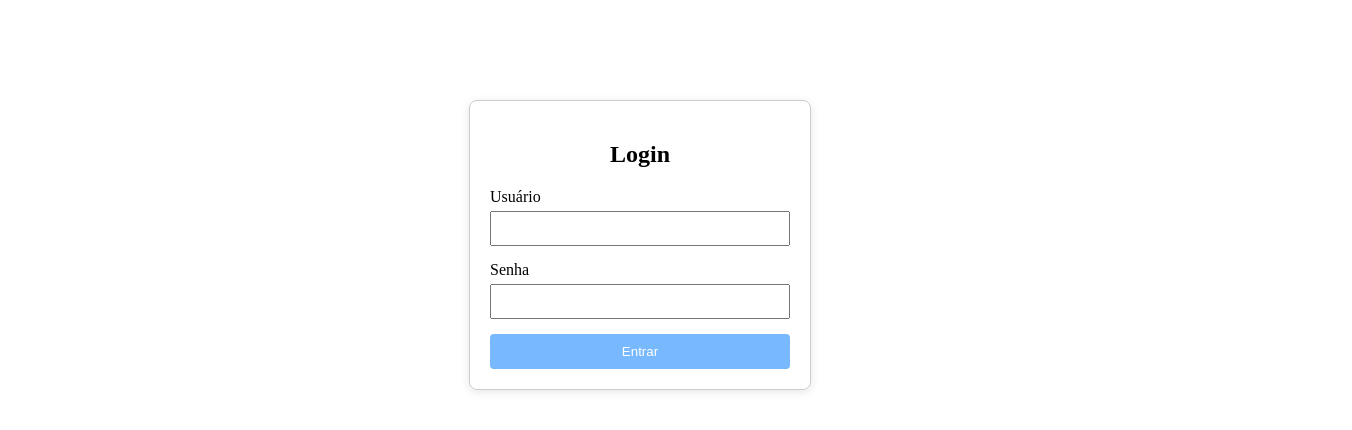
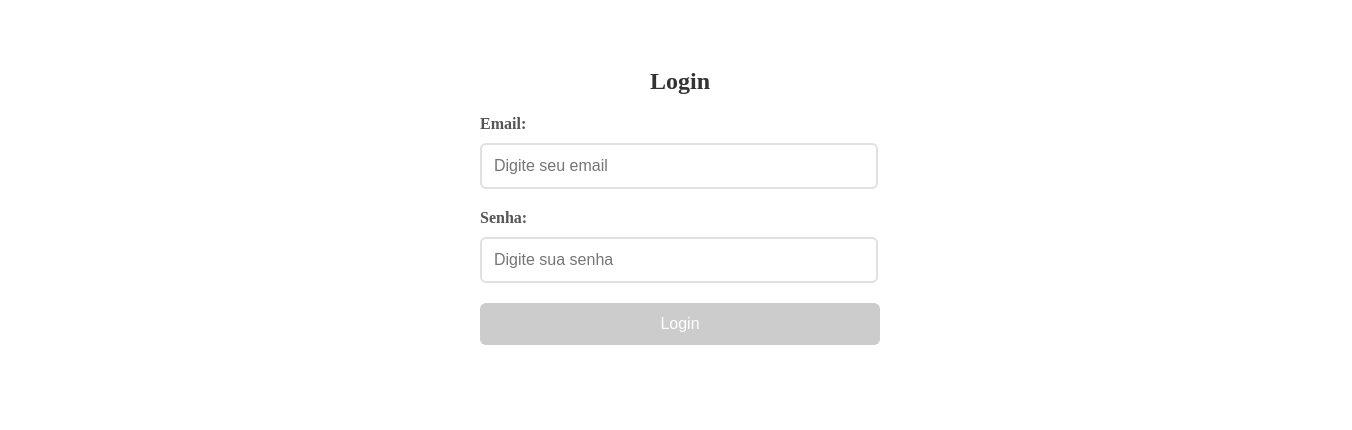
Before and after one commit to diegosolliveira/ListaComprasRestic, an Angular app: page /login in a window 1280 px wide. Shown: the top 430 px of the page, 1352 px wide, since content can reach past the window. Built offline with nearby package versions, Linux system fonts and the light colour scheme.

Commit message:
feat: adiciona arquivos de autenticação e dados do db.json

```diff
--- a/db.json
+++ b/db.json
@@ -1,20 +1,32 @@
 {
   "users": [
-      { "id": 1, "name": "Alice", "email": "alice@exemplo.com" },
-      { "id": 2, "name": "Bob", "email": "bob@exemplo.com" }
-    ],
-    "shopping-list": [
     {
-        "id": 1,
-        "title": "Planejar reunião semanal",
-        "userId": 2,
-        "included": false
+      "id": "1",
+      "name": "Alice",
+      "email": "alice@exemplo.com",
+      "password": "alicedofacebook"
     },
     {
-        "id": 2,
-        "title": "Revisar proposta de orçamento",
+      "id": "2",
+      "name": "Bob",
+      "email": "bob@exemplo.com",
+      "password": "bobdarley"
+    }
+  ],
+  "lista-compras": [
+    {
+      "id": "3",
+      "title": "Macarrão",
       "userId": 1,
-        "included": false
+      "included": true,
+      "price": 3
+    },
+    {
+      "id": "c5ce",
+      "title": "churrasco",
+      "userId": 1,
+      "included": false,
+      "price": 2
     }
   ]
 }
--- a/src/app/lista-compras/lista-compras.component.css
+++ b/src/app/lista-compras/lista-compras.component.css
@@ -1,15 +1,59 @@
+body {
+  font-family: 'Arial', sans-serif;
+  background-color: #f0f4f8;
+  margin: 0;
+  padding: 20px;
+}
+
+.navbar {
+  background-color: #007bff;
+  color: white;
+  padding: 15px 20px;
+  display: flex;
+  justify-content: space-between;
+  align-items: center;
+  border-radius: 5px;
+  margin-bottom: 20px;
+  box-shadow: 0 2px 8px rgba(0, 0, 0, 0.2);
+}
+
+.username {
+  font-weight: bold;
+  font-size: 1.2em;
+}
+
+.logout-button {
+  background-color: transparent;
+  border: 1px solid white;
+  border-radius: 4px;
+  color: white;
+  padding: 8px 12px;
+  cursor: pointer;
+  transition: background-color 0.3s;
+  font-size: 1em;
+}
+
+.logout-button:hover {
+  background-color: rgba(255, 255, 255, 0.2);
+}
+
 .card {
-  background-color: #f9f9f9;
+  background-color: #ffffff;
   padding: 20px;
-  border-radius: 8px;
-  box-shadow: 0 4px 8px rgba(0, 0, 0, 0.1);
+  border-radius: 10px;
+  box-shadow: 0 4px 15px rgba(0, 0, 0, 0.1);
   margin-bottom: 20px;
+  transition: transform 0.2s, box-shadow 0.3s;
+}
+
+.card:hover {
+  transform: translateY(-2px);
+  box-shadow: 0 8px 20px rgba(0, 0, 0, 0.2);
 }
 
 .lista {
   display: grid;
-  grid-template-columns: 1fr 1fr;
-  gap: 16px;
+  gap: 20px;
 }
 
 .editing {
@@ -29,41 +73,40 @@ form {
   text-align: center;
 }
 
-input[type="text"] {
-  padding: 8px;
-  width: 60%;
+input[type="text"],
+input[type="number"] {
+  padding: 12px;
   margin-right: 10px;
   font-size: 1rem;
   border: 1px solid #ccc;
   border-radius: 4px;
-  transition: border-color 0.3s;
+  transition: border-color 0.3s, box-shadow 0.3s;
+  background-color: #f9f9f9;
 }
 
-input[type="text"]:focus {
+input[type="text"]:focus,
+input[type="number"]:focus {
   border-color: #007bff;
   outline: none;
+  box-shadow: 0 0 5px rgba(0, 123, 255, 0.5);
 }
 
 button {
-  padding: 10px;
-  margin: 5px;
+  padding: 14px 15px;
+  margin: 0px 5px;
   border: none;
   border-radius: 4px;
   background-color: #007bff;
   color: white;
   cursor: pointer;
   transition: background-color 0.3s, transform 0.3s;
-}
-
-button i {
-  margin: 0 auto;
+  font-weight: bold;
 }
 
 button:hover {
   background-color: #0056b3;
   transform: scale(1.05);
 }
-
 
 ul {
   list-style-type: none;
@@ -72,19 +115,43 @@ ul {
 
 li {
   display: grid;
-  grid-template-columns: 1fr 0fr 0fr;
+  grid-template-columns: 1fr auto auto;
   justify-content: space-between;
-  padding: 10px;
-  border-radius: 4px;
-  margin-bottom: 5px;
-  align-items: center;
-  transition: background-color 0.3s;
+  padding: 12px;
+  border-radius: 6px;
+  margin-bottom: 10px;
+  background-color: #e9ecef;
+  transition: background-color 0.3s, transform 0.2s;
+}
+
+li:hover {
+  background-color: #dee2e6;
+  transform: translateY(-1px);
 }
 
 li span {
   flex-grow: 1;
   margin-right: 10px;
+  color: #495057;
 }
+
+.logout-button {
+  background-color: #007bff;
+  border: none;
+  border-radius: 5px;
+  color: white;
+  padding: 8px 15px;
+  cursor: pointer;
+  transition: background-color 0.3s, transform 0.3s;
+  font-size: 1em;
+  font-weight: bold;
+}
+
+.logout-button:hover {
+  background-color: #2381e6;
+  transform: translateY(-2px);
+}
+
 
 @media (max-width: 600px) {
   .lista {
@@ -93,12 +160,13 @@ li span {
     gap: 16px;
   }
 
-  input[type="text"] {
-    width: 50%;
+  input[type="text"],
+  input[type="number"] {
+    width: 100%;
     margin-bottom: 10px;
   }
 
   button {
-    margin: 5px;
+    width: 100%;
   }
 }
--- a/src/app/lista-compras/lista-compras.component.html
+++ b/src/app/lista-compras/lista-compras.component.html
@@ -1,8 +1,15 @@
 <div>
+  <nav>
+    <ul>
+      <button class="logout-button" (click)="logout()">Logout</button>
+    </ul>
+  </nav>
+
   <h2>Lista de Compras</h2>
 
   <form (submit)="addItem()">
-      <input type="text" [(ngModel)]="newItem" name="newItem" placeholder="Adicione um item" required>
+    <input type="text" [(ngModel)]="newItem" name="newItem" placeholder="Adicione um item" required />
+    <input type="number" [(ngModel)]="newPrice" name="newPrice" placeholder="Preço" required min="0" step="0.01" />
     <button type="submit">Adicionar</button>
   </form>
 
@@ -11,14 +18,14 @@
       <h3>Itens Não Comprados</h3>
       <ul>
         <li *ngFor="let item of items; let i = index">
-                <ng-container *ngIf="!item.bought">
+          <ng-container *ngIf="!item.included">
             <div *ngIf="item.editing" class="editing">
-                    <input type="text" [(ngModel)]="item.name" name="itemName{{i}}" (blur)="saveItem(item, item.name)" required>
-                    <button (click)="saveItem(item, item.name)"><i class="fas fa-save"></i></button>
+              <input type="text" [(ngModel)]="item.title" name="itemName{{ i }}" required />
+              <input type="number" [(ngModel)]="item.price" name="itemPrice{{ i }}" required min="0" step="0.01" />
+              <button (click)="saveItem(item, item.title, item.price)"><i class="fas fa-save"></i></button>
             </div>
-
-                  <div *ngIf="!item.editing" class="editing">
-                    <span>{{ item.name }}</span>
+            <div *ngIf="!item.editing" class="viewing">
+              <span>{{ item.title }} - {{ item.price | currency }}</span>
               <button (click)="editItem(item)"><i class="fas fa-edit"></i></button>
               <button (click)="toggleBought(item)"><i class="fas fa-check"></i></button>
               <button (click)="deleteItem(i)"><i class="fas fa-trash"></i></button>
@@ -32,8 +39,8 @@
       <h3>Itens Comprados</h3>
       <ul>
         <li *ngFor="let item of items; let i = index">
-                <ng-container *ngIf="item.bought">
-                  <span style="text-decoration: line-through;">{{ item.name }}</span>
+          <ng-container *ngIf="item.included">
+            <span style="text-decoration: line-through;">{{ item.title }} - {{ item.price | currency }}</span>
             <button (click)="toggleBought(item)"><i class="fas fa-undo"></i></button>
             <button (click)="deleteItem(i)"><i class="fas fa-trash"></i></button>
           </ng-container>
--- a/src/app/lista-compras/lista-compras.component.ts
+++ b/src/app/lista-compras/lista-compras.component.ts
@@ -1,6 +1,9 @@
-import { Component } from '@angular/core';
+import { Component, OnInit } from '@angular/core';
 import { CommonModule } from '@angular/common';
 import { FormsModule } from '@angular/forms';
+import { ApiService } from '../api.service';
+import { Router } from '@angular/router';
+import { AuthService } from '../auth.service';
 
 @Component({
   selector: 'app-lista-compras',
@@ -9,35 +12,108 @@ import { FormsModule } from '@angular/forms';
   templateUrl: './lista-compras.component.html',
   styleUrls: ['./lista-compras.component.css']
 })
-export class ListaComprasComponent {
-  items = [
-    { name: 'Arroz', bought: false, editing: false },
-    { name: 'Feijão', bought: true, editing: false }
-  ];
+export class ListaComprasComponent implements OnInit {
+  items: any[] = [];
+  newItem = '';
+  newPrice = 0;
+  userId: number | null = null;
 
-  newItem = '';
+  constructor(private apiService: ApiService, private router: Router, private authService: AuthService) {}
+
+  ngOnInit() {
+    this.userId = this.authService.getUserId();
+
+    if (this.authService.isAuthenticated()) {
+      this.getShoppingList();
+    } else {
+      console.error('Usuário não autenticado');
+      this.router.navigate(['/login']);
+    }
+  }
+
+  getShoppingList() {
+    if (this.userId) {
+      this.apiService.getShoppingList(this.userId).subscribe(
+        (data) => {
+          this.items = data;
+        },
+        (error) => {
+          console.error('Erro ao buscar a lista de compras:', error);
+        }
+      );
+    }
+  }
 
   addItem() {
-    if (this.newItem.trim()) {
-      this.items.push({ name: this.newItem, bought: false, editing: false });
-      this.newItem = '';
+    if (this.newItem.trim() && this.newPrice > 0 && this.userId !== null) {
+      const newShoppingItem = {
+        title: this.newItem,
+        userId: this.userId,
+        included: false,
+        price: this.newPrice
+      };
+
+      console.log('Adicionando item:', newShoppingItem);
+
+      this.apiService.postShoppingItem(newShoppingItem).subscribe(
+        (item) => {
+          console.log('Item adicionado com sucesso:', item);
+          this.items.push(item);
+          this.newItem = '';
+          this.newPrice = 0;
+        },
+        (error) => {
+          console.error('Erro ao adicionar item:', error);
+        }
+      );
     }
   }
 
   toggleBought(item: any) {
-    item.bought = !item.bought;
+    item.included = !item.included;
+    this.apiService.updateShoppingItem(item.id, item).subscribe(
+      () => {
+        console.log('Item atualizado com sucesso');
+      },
+      (error) => {
+        console.error('Erro ao atualizar item:', error);
+      }
+    );
   }
 
   deleteItem(index: number) {
-    this.items.splice(index, 1);
+    const item = this.items[index];
+    this.apiService.deleteShoppingItem(item.id).subscribe(
+      () => {
+        this.items.splice(index, 1);
+      },
+      (error) => {
+        console.error('Erro ao deletar item:', error);
+      }
+    );
   }
 
   editItem(item: any) {
     item.editing = true;
   }
 
-  saveItem(item: any, newName: string) {
-    item.name = newName;
+  saveItem(item: any, newName: string, newPrice: number) {
+    item.title = newName;
+    item.price = newPrice;
     item.editing = false;
+
+    this.apiService.updateShoppingItem(item.id, item).subscribe(
+      () => {
+        console.log('Item atualizado com sucesso');
+      },
+      (error) => {
+        console.error('Erro ao atualizar item:', error);
+      }
+    );
+  }
+
+  logout() {
+    this.authService.logout();
+    this.router.navigate(['/login']);
   }
 }
--- a/src/app/login/login.component.css
+++ b/src/app/login/login.component.css
@@ -1,46 +1,87 @@
-.login-container {
-    width: 300px;
-    margin: 100px auto;
-    padding: 20px;
-    border: 1px solid #ccc;
-    border-radius: 8px;
-    box-shadow: 0 2px 10px rgba(0, 0, 0, 0.1);
+body {
+    margin: 0;
+    font-family: 'Segoe UI', Tahoma, Geneva, Verdana, sans-serif;
+    background-color: #f0f2f5;
+    display: flex;
+    justify-content: center;
+    align-items: center;
+    height: 100vh;
 }
 
-h2 {
+.login-container {
+    display: flex;
+    justify-content: center;
+    align-items: center;
+    background-color: #ffffff;
+    border-radius: 12px;
+    overflow: hidden;
+    width: 100%;
+    padding: 40px;
+    transition: transform 0.3s;
+}
+
+.login-container:hover {
+    transform: translateY(-5px);
+}
+
+.login-card {
+    width: 400px;
+}
+
+.login-card h2 {
+    margin-bottom: 20px;
     text-align: center;
+    color: #333;
 }
 
 .form-group {
-    margin-bottom: 15px;
+    margin-bottom: 20px;
 }
 
-label {
+.form-group label {
     display: block;
     margin-bottom: 5px;
+    font-weight: 600;
+    color: #555;
 }
 
-input {
-    width: 100%;
-    padding: 8px;
-    box-sizing: border-box;
+.form-group input {
+    padding: 12px;
+    width: 92.5%;
+    margin-top: 5px;
+    border: 2px solid #e0e0e0;
+    border-radius: 6px;
+    font-size: 16px;
+    transition: border-color 0.3s;
+}
+
+.form-group input:focus {
+    border-color: #007bff;
+    outline: none;
+}
+
+.form-group small {
+    color: #d9534f;
+    font-size: 12px;
 }
 
 button {
-    width: 100%;
-    padding: 10px;
     background-color: #007bff;
     color: white;
+    padding: 12px;
     border: none;
-    border-radius: 4px;
+    border-radius: 6px;
     cursor: pointer;
+    width: 100%;
+    font-size: 16px;
+    transition: background-color 0.3s, transform 0.3s;
+}
+
+button:hover {
+    background-color: #0056b3;
+    transform: translateY(-2px);
 }
 
 button:disabled {
-    background-color: #007bff88;
+    background-color: #cccccc;
 }
-
-.error {
-    color: red;
-    font-size: 12px;
-}
--- a/src/app/login/login.component.html
+++ b/src/app/login/login.component.html
@@ -1,20 +1,23 @@
 <div class="login-container">
+  <div class="login-card">
     <h2>Login</h2>
     <form [formGroup]="loginForm" (ngSubmit)="onSubmit()">
       <div class="form-group">
-      <label for="username">Usuário</label>
-      <input id="username" type="text" formControlName="username" required />
-      <div *ngIf="loginForm.get('username')?.invalid && (loginForm.get('username')?.touched || loginForm.get('username')?.dirty)" class="error">
-        Usuário é obrigatório.
+        <label for="email">Email:</label>
+        <input type="email" formControlName="email" id="email" placeholder="Digite seu email" required />
+        <div *ngIf="loginForm.get('email')?.invalid && loginForm.get('email')?.touched">
+          <small *ngIf="loginForm.get('email')?.errors?.['required']">O email é obrigatório.</small>
+          <small *ngIf="loginForm.get('email')?.errors?.['email']">Formato de email inválido.</small>
         </div>
       </div>
       <div class="form-group">
-      <label for="password">Senha</label>
-      <input id="password" type="password" formControlName="password" required />
-      <div *ngIf="loginForm.get('password')?.invalid && (loginForm.get('password')?.touched || loginForm.get('password')?.dirty)" class="error">
-        Senha é obrigatória.
+        <label for="password">Senha:</label>
+        <input type="password" formControlName="password" id="password" placeholder="Digite sua senha" required />
+        <div *ngIf="loginForm.get('password')?.invalid && loginForm.get('password')?.touched">
+          <small *ngIf="loginForm.get('password')?.errors?.['required']">A senha é obrigatória.</small>
         </div>
       </div>
-    <button type="submit" [disabled]="loginForm.invalid">Entrar</button>
+      <button type="submit" [disabled]="loginForm.invalid">Login</button>
     </form>
   </div>
+</div>
```
Also changed, not shown: src/app/api.service.ts (added, +32 -0 lines), src/app/app.module.ts (+11 -4 lines), src/app/auth.guard.ts (added, +18 -0 lines), src/app/auth.service.ts (added, +37 -0 lines), src/app/login/login.component.ts (+21 -5 lines), 1 other file (tests, documents, lock files or other folders). Lines whose indentation alone changed are shown as unchanged.
